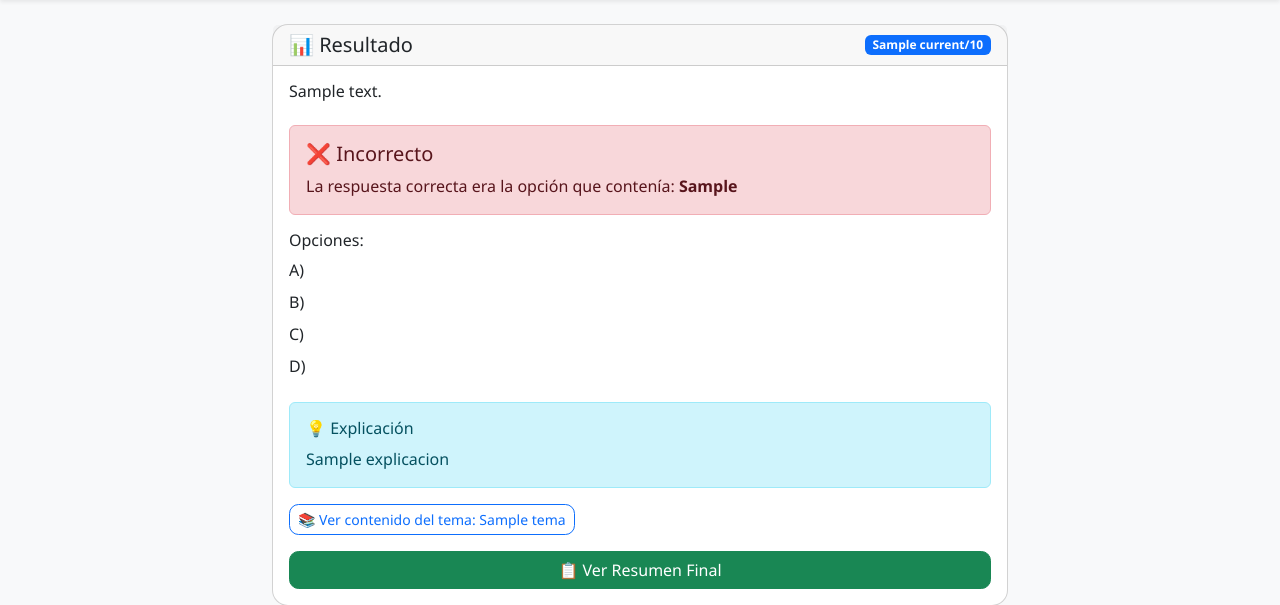
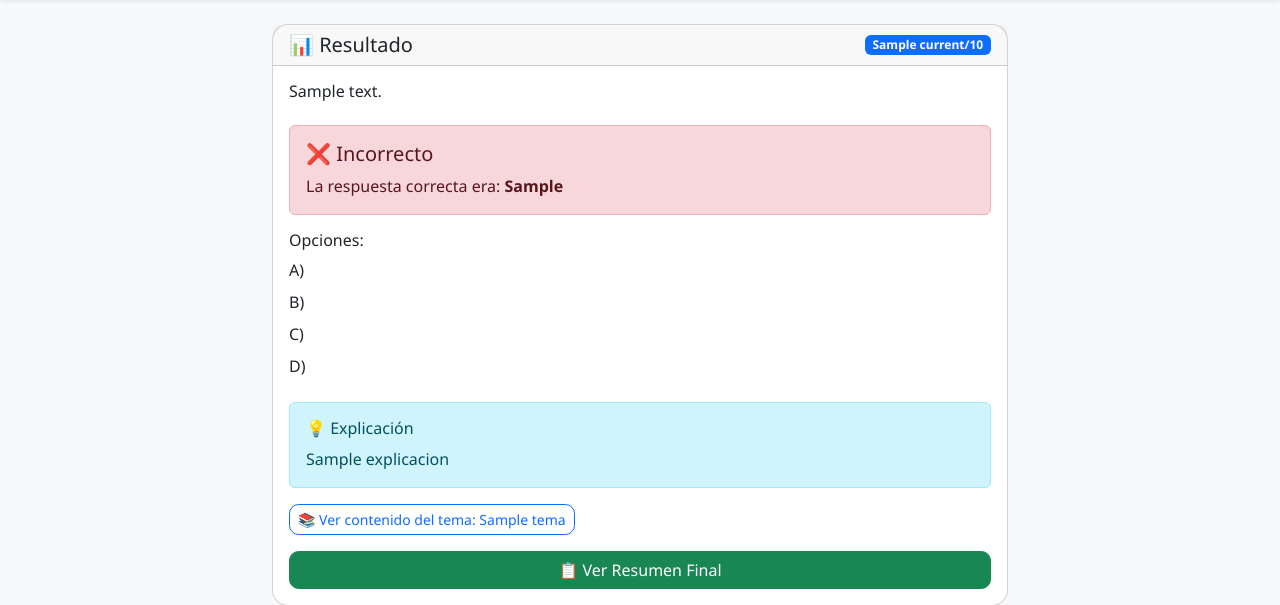
Before and after one commit to carherco/testsBDE, a Symfony app: template templates/exam/practice_result.html.twig in a window 1280 px wide. Shown: the part 56-661 px from the top of the page. Run offline with Twig, Linux system fonts and the light colour scheme; the template is opened without the code that fills it: most values are stand-ins (such as "Sample title", 1, 10 or a date in 2020); some libraries are stand-ins or nearby versions.

Commit message:
Fix al fallar preguntas

```diff
--- a/templates/exam/practice_result.html.twig
+++ b/templates/exam/practice_result.html.twig
@@ -24,7 +24,15 @@
                     {% else %}
                         <div class="alert alert-danger">
                             <h5>❌ Incorrecto</h5>
-                            <p class="mb-0">La respuesta correcta era la opción que contenía: <strong>{{ pregunta['opcion' ~ pregunta.correcta|upper] }}</strong></p>
+                            {% if pregunta.correcta|lower == 'a' %}
+                                <p class="mb-0">La respuesta correcta era: <strong>{{ pregunta.opcionA }}</strong></p>
+                            {% elseif pregunta.correcta|lower == 'b' %}
+                                <p class="mb-0">La respuesta correcta era: <strong>{{ pregunta.opcionB }}</strong></p>
+                            {% elseif pregunta.correcta|lower == 'c' %}
+                                <p class="mb-0">La respuesta correcta era: <strong>{{ pregunta.opcionC }}</strong></p>
+                            {% else %}
+                                <p class="mb-0">La respuesta correcta era: <strong>{{ pregunta.opcionD }}</strong></p>
+                            {% endif %}
                         </div>
                     {% endif %}
 
```
